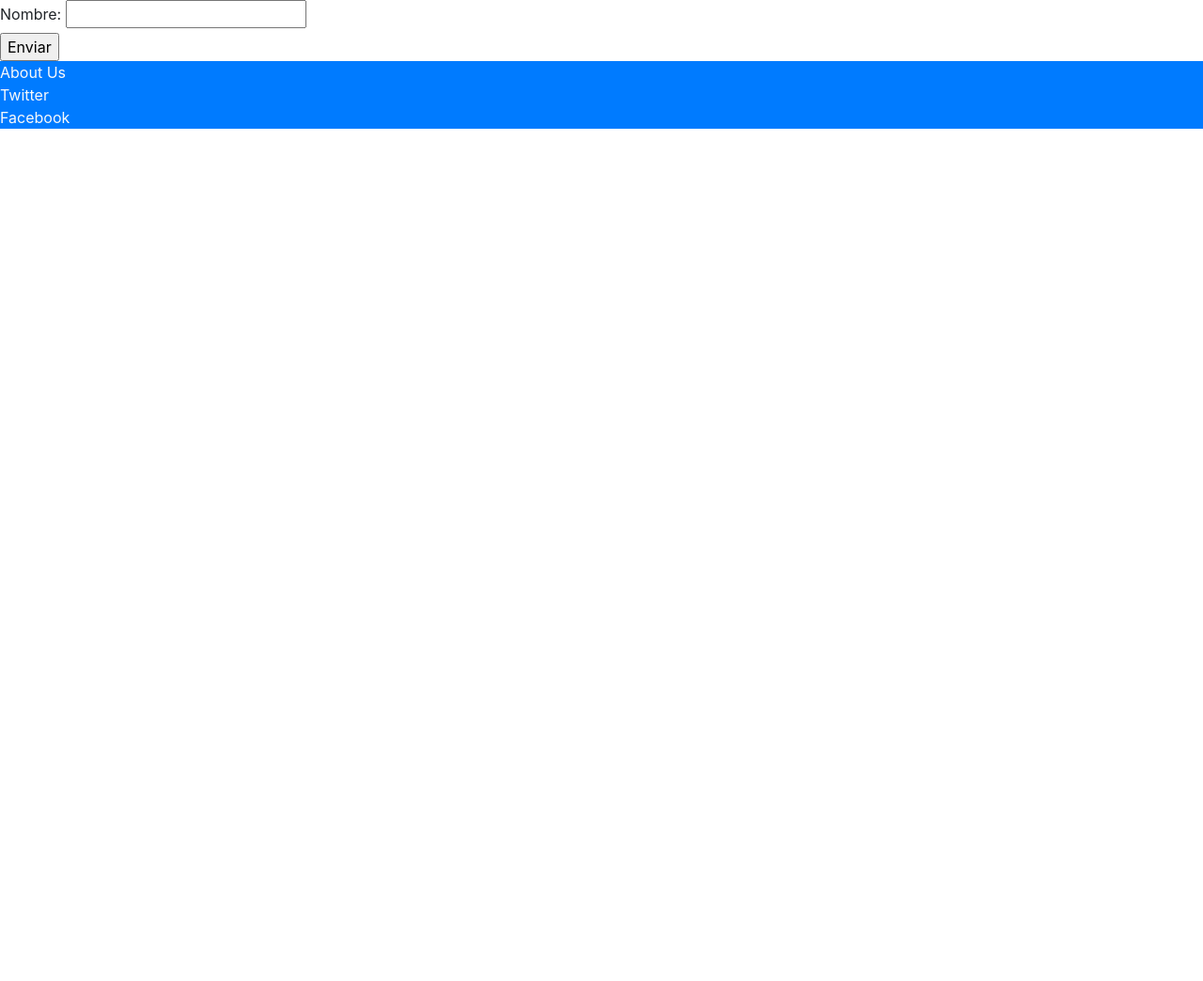
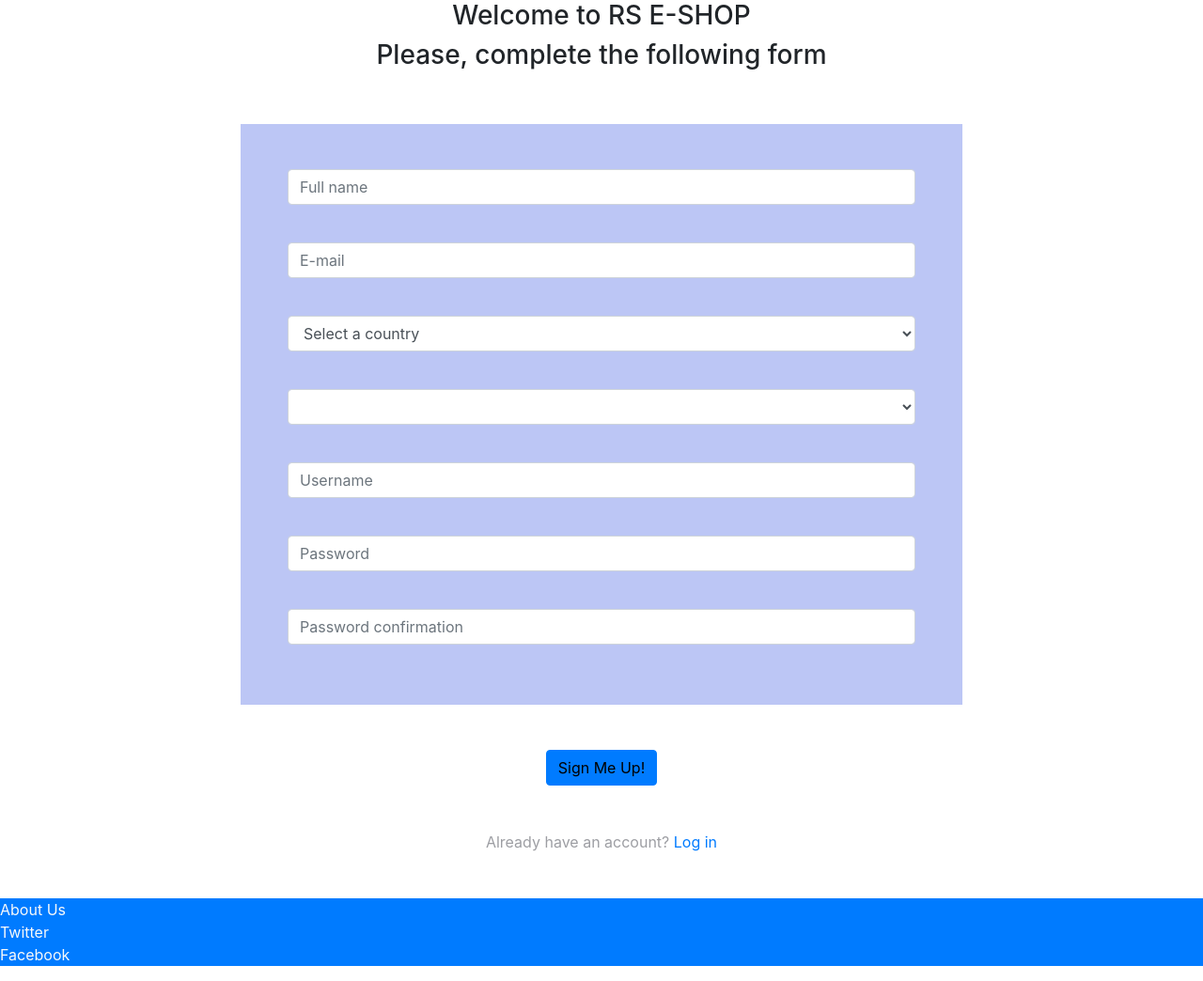
Before and after one commit to magodyfistery/python-project-2020A-Recommendation, a Flask app: page /register in a window 1280 px wide. Shown: the part 73-1117 px from the top of the page at 94% size. Before the commit the page ends 210 px from the top, so only its background shows below. Run offline with Flask 2, Linux system fonts and the light colour scheme; data that the repository does not hold is empty; some libraries are stand-ins or nearby versions.

Commit message:
Creación de formulario de registro con databinding de ciudades y paises
Se creo tablas para ciudad y pais y se enlazó a los combo box, el formulario hace validaciones básicas

```diff
--- a/app.py
+++ b/app.py
@@ -1,9 +1,12 @@
-from flask import Flask, redirect, url_for, request, json, session
+from flask import Flask, redirect, url_for, request, json, session, flash, jsonify
 from flask import render_template  # cargar html
 
 from database import Database
 from models.category import Category
+from models.city import City
+from models.country import Country
 from models.product import Product
+from models.user import User
 
 connection = Database.getConnection()
 app = Flask(__name__)
@@ -11,7 +14,6 @@
 
 @app.route("/")
 def show_home():
-    # user_data = json.loads(session['user_data'])
     return render_template("module_home/index.html",
                            logged_in=False,
                            user="Magody",
@@ -27,7 +29,12 @@
 
 @app.route("/register")
 def register():
-    return render_template("module_account/register.html")
+    user_data = session.get('user_data', None)  # de registro previo
+    print(user_data)
+    return render_template("module_account/register.html",
+                           countries=Country.select_countries(connection),
+                           user=json.loads(user_data) if user_data else None)
+
 
 
 @app.route("/my_cart")
@@ -52,14 +59,31 @@
 """API"""
 
 
-
-
 @app.route('/api/save_user', methods=['POST'])
 def parse_request():
     data = request.form
-    # TODO: GUARDAR DATOS
-    session['user_data'] = json.dumps({"name": data['name']})  # cookie de sesión
-    return redirect(url_for('.show_home'))
+
+    user = User(
+            data['username'], data['name'], int(data['country']),
+            data['city'], data['email'], data['password']
+        )
+
+    if data['password'] != data['password_confirmation']:
+        flash("Password and confirmation password are diferent")
+        session['user_data'] = user.toJSON()
+        return redirect(url_for('.register'))
+    else:
+        session['user_data'] = json.dumps({"user": user})  # cookie de sesión
+        return redirect(url_for('.show_home'))
+
+
+@app.route('/api/get_cities')
+def get_updated_settings():
+    # print(request.args)
+    id_country = request.args.get('id_country', 'default_if_none')
+    cities = City.select_cities_from_country(connection, id_country)
+    output = {'cities': [json.loads(city.toJSON()) for city in cities]}
+    return jsonify(output)
 
 
 # valida que corre por primera vez
--- a/database-changes/database-data.sql
+++ b/database-changes/database-data.sql
@@ -3,3 +3,9 @@
 insert into user values ('user1','FirstName SecondName', 'UIO', 'example@domain.com','123');
 insert into orders values (0, 'user1', '2020-01-01 10:10:10', 0);
 insert into order_details values (0,1,1,10,3999.90);
+
+
+
+INSERT INTO `country` (`id`, `name`) VALUES (NULL, 'Ecuador'), (NULL, 'United States')
+INSERT INTO `city` (`id_country`, `name`) VALUES ('1', 'Quito'), ('1', 'Guayaquil')
+INSERT INTO `city` (`id_country`, `name`) VALUES ('2', 'Boston');
--- a/models/category.py
+++ b/models/category.py
@@ -1,4 +1,7 @@
-class Category:
+from models.serializable import Serializable
+
+
+class Category(Serializable):
 
     def __init__(self, id_category, category_name, info):
         self.id_category = id_category  # int
--- /dev/null
+++ b/models/country.py
@@ -0,0 +1,26 @@
+class Country:
+
+    def __init__(self, country_id, name):
+        self.id = country_id
+        self.name = name
+
+    @staticmethod
+    def select_countries(connection):
+        cursor = connection.cursor()
+        sql = "SELECT * FROM country"
+
+        try:
+            cursor.execute(sql)
+            countries = []
+            fetch = cursor.fetchall()
+
+            for country in fetch:
+                countries.append(Country(
+                    country['id'],
+                    country['name']
+                ))
+
+            return countries
+        except Exception as e:
+            print(__name__, "select_countries: ", "ERROR: " + str(e))
+            return None
--- a/models/order_details.py
+++ b/models/order_details.py
@@ -1,4 +1,7 @@
-class OrderDetails:
+from models.serializable import Serializable
+
+
+class OrderDetails(Serializable):
 
     def __init__(self, detail_number, id_order, id_product, quantity, subtotal):
         self.detail_number = detail_number  # int
--- a/models/orders.py
+++ b/models/orders.py
@@ -1,4 +1,7 @@
-class Order:
+from models.serializable import Serializable
+
+
+class Order(Serializable):
 
     def __init__(self, id_order, username_user, order_date, total):
         self.id_order = id_order  # int
--- a/models/product.py
+++ b/models/product.py
@@ -1,4 +1,7 @@
-class Product:
+from models.serializable import Serializable
+
+
+class Product(Serializable):
     def __init__(self, id_product, id_category, name, price, img_path, avgrating):
         self.id_product = id_product  # int
         self.id_category = id_category  # int
--- /dev/null
+++ b/static/styles/estilos.css
@@ -0,0 +1,17 @@
+.center {
+    text-align: center;
+    margin: 0 auto;
+
+}
+
+.form-eshop {
+    margin: 0 auto;
+    padding-left: 50px;
+    padding-right: 50px;
+    background-color: #bcc6f5;
+    width: 60%;
+}
+
+.text-grey {
+    color: #9d9ea3;
+}
--- a/templates/base.html
+++ b/templates/base.html
@@ -4,7 +4,7 @@
         <meta charset="UTF-8">
         <link rel= "stylesheet" type= "text/css" href= "{{ url_for('static',filename='styles/bootstrap.min.css') }}">
         <link rel="stylesheet" href="https://cdnjs.cloudflare.com/ajax/libs/font-awesome/4.7.0/css/font-awesome.min.css">
-        <script src="https://code.jquery.com/jquery-3.3.1.slim.min.js" integrity="sha384-q8i/X+965DzO0rT7abK41JStQIAqVgRVzpbzo5smXKp4YfRvH+8abtTE1Pi6jizo" crossorigin="anonymous"></script>
+        <script src="https://code.jquery.com/jquery-3.1.1.min.js" crossorigin="anonymous"></script>
         <script src="https://cdnjs.cloudflare.com/ajax/libs/popper.js/1.14.7/umd/popper.min.js" integrity="sha384-UO2eT0CpHqdSJQ6hJty5KVphtPhzWj9WO1clHTMGa3JDZwrnQq4sF86dIHNDz0W1" crossorigin="anonymous"></script>
         <script src="https://stackpath.bootstrapcdn.com/bootstrap/4.3.1/js/bootstrap.min.js" integrity="sha384-JjSmVgyd0p3pXB1rRibZUAYoIIy6OrQ6VrjIEaFf/nJGzIxFDsf4x0xIM+B07jRM" crossorigin="anonymous"></script>
         {% block head %}{% endblock %}
@@ -51,6 +51,8 @@
 
         </header>
 
+
+
         {% block content %}{% endblock %}
 
         <footer class="page-footer bg-primary">
@@ -67,5 +69,17 @@
 
           </ul>
         </footer>
+
+
+        {% with messages = get_flashed_messages() %}
+          {% if messages %}
+            <script>
+              var messages = {{ messages | safe }};
+              for (var i=0; i<messages.length; i++) {
+                alert(messages[i]);
+              }
+            </script>
+          {% endif %}
+        {% endwith %}
     </body>
 </html>
--- a/templates/module_account/register.html
+++ b/templates/module_account/register.html
@@ -8,9 +8,141 @@
 
 
 {% block content %}
-<form action="/api/save_user" method="post">
-  <label for="name">Nombre: </label>
-  <input type="text" name="name" id="name" required> <br>
-  <input type="submit" value="Enviar">
-</form>
+
+<div class="center">
+  <h3> Welcome to RS E-SHOP </h3>
+  <h3> Please, complete the following form </h3>
+</div>
+<br><br>
+
+
+
+  <form action="/api/save_user" method="post">
+    <div class="form-eshop">
+      <br><br>
+      <div class="form-group">
+        <input class="form-control form-content-lg" type="text" name="name"
+        value="{{ user.fullname if user else '' }}" placeholder="Full name" required>
+      </div><br>
+
+      <div class="form-group">
+        <input class="form-control form-content-lg" type="email" name="email"
+        value="{{ user.email if user else '' }}" placeholder="E-mail" required>
+      </div><br>
+
+      <div class="form-group">
+        <select class="form-control" name="country" id="country" required>
+          <option value="-1">Select a country</option>
+          {% for country in countries %}
+            <option value="{{ country.id }}"
+                    {% if user %}
+                      {% if country.id == user.country_id %}
+                        selected
+                      {% endif %}
+                    {% endif %}
+            >
+              {{ country.name }}
+            </option>
+          {% endfor %}
+        </select>
+      </div><br>
+
+      <div class="form-group">
+        <select class="form-control" name="city" id="city" required>
+          {% if user %}
+            <option value="{{ user.city_name }}"> {{ user.city_name }} </option>
+          {% else %}
+            <option disabled> Select a country to get cities </option>
+          {% endif %}
+
+        </select>
+      </div><br>
+
+      <div class="form-group">
+        <input class="form-control form-content-lg" type="text" name="username"
+        value="{{ user.username if user else '' }}" placeholder="Username" required>
+      </div><br>
+
+
+      <div class="form-group">
+        <input class="form-control form-content-lg" type="password" name="password"
+        value="{{ user.passwd if user else '' }}" placeholder="Password" required>
+      </div><br>
+
+      <div class="form-group">
+        <input class="form-control form-content-lg" type="password" name="password_confirmation"
+        placeholder="Password confirmation" required>
+      </div>
+      <br><br>
+    </div>
+    <br><br>
+    <div class="center">
+      <button class="btn btn-primary" style="color: black;" type="submit">
+        Sign Me Up!
+      </button>
+    </div>
+
+    <br><br>
+    <p class="center text-grey">Already have an account? <a href="/login">Log in</a></p>
+    <br><br>
+  </form>
+
+
+
+  <script charset="utf-8" type="text/javascript">
+
+      $(function() {
+          var select_country = $('#country'),
+              select_city = $('#city');
+
+          select_country.on('change', function() {
+
+             if(select_country.val() == "-1"){
+              console.log("No selectable country")
+              select_city.empty();
+              var option = $('<option>', {
+                          text: 'Select a country to get cities'
+                      }, '</option>');
+              option.attr("disabled", true);
+              select_city.append(option)
+              return
+             }
+
+              var send = {
+                  id_country: select_country.val()
+              };
+
+              // make the selections disabled while fetching new data
+              select_country.attr('disabled', true);
+
+              $.getJSON("/api/get_cities", send, function(response) {
+                  // we will need to add a handler for this in Flask
+
+
+                  console.log("Respuesta recibida de: /api/get_cities", response);
+
+                  // populate
+
+
+                  select_city.empty();
+                  $.each(response.cities, function (index, value) {
+                      select_city.append(
+                      $('<option>', {
+                          value: value.name,
+                          text: value.name
+                      }, '</option>'))
+                  });
+
+
+                  select_country.removeAttr('disabled');
+              });
+
+          });
+
+
+
+      });
+  </script>
+
+
 {% endblock %}
```
Also changed, not shown: database-changes/database-schema.sql (+22 -0 lines), models/city.py (added, +29 -0 lines), models/serializable.py (added, +7 -0 lines), models/user.py (+7 -3 lines).
